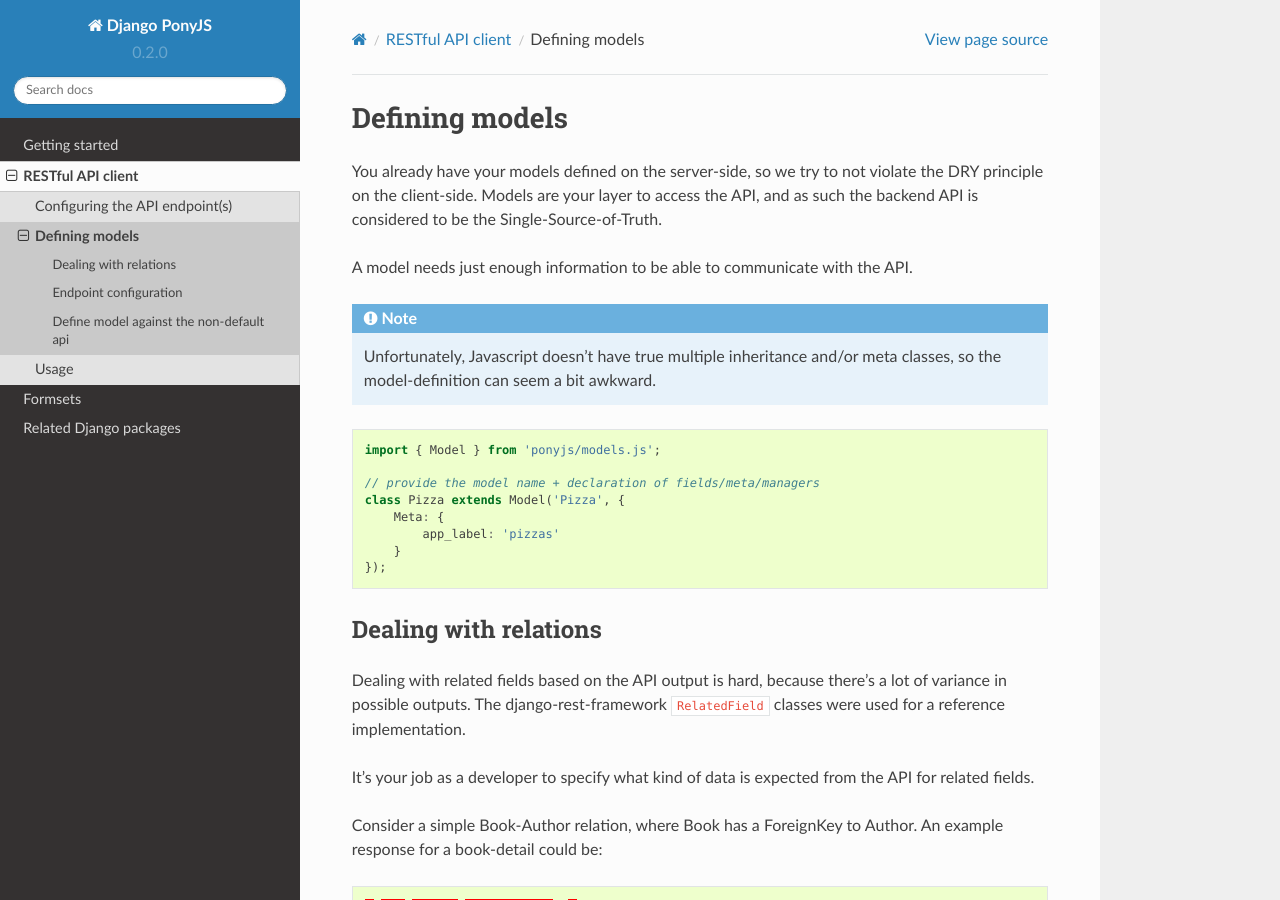
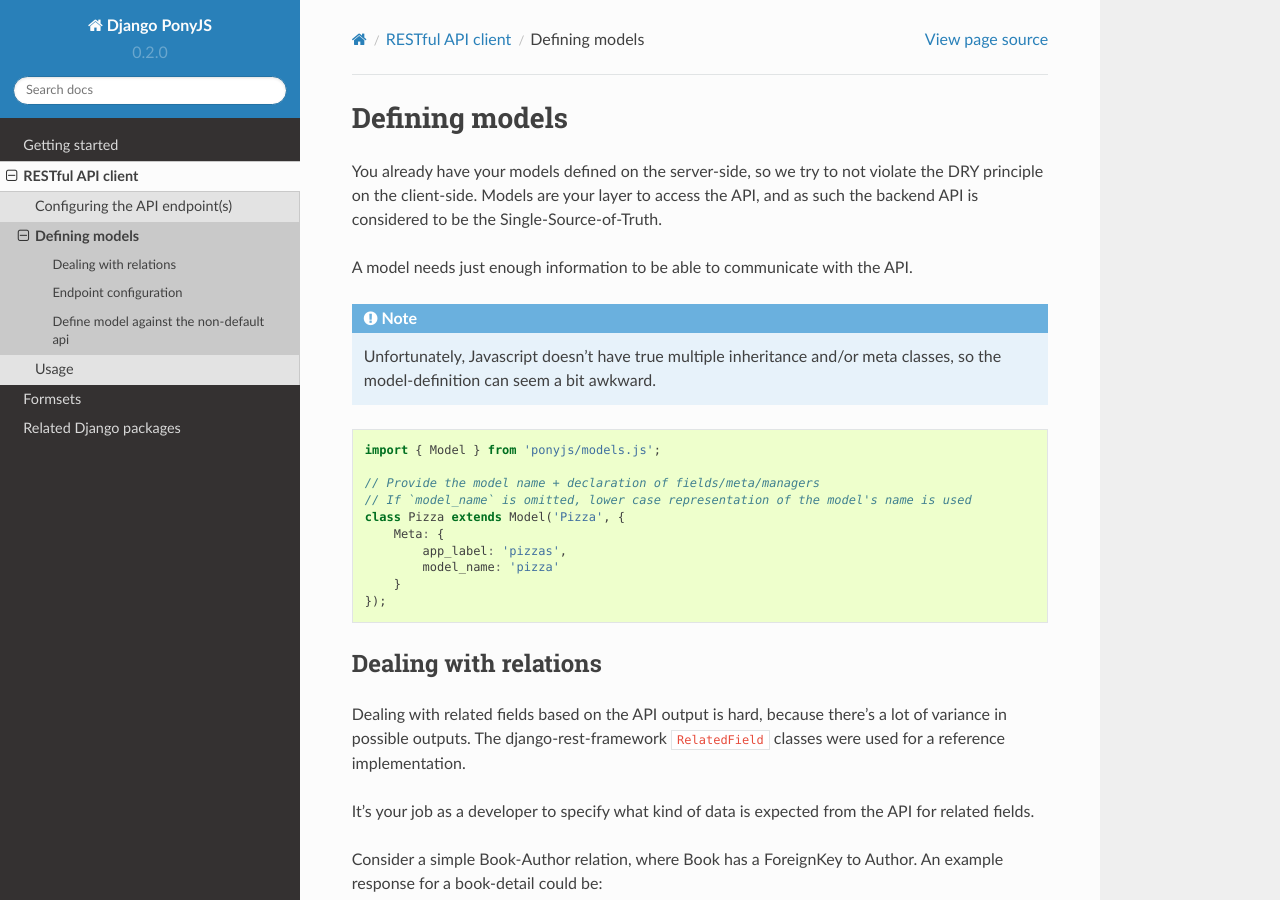
Before and after one commit to sergei-maertens/django-ponyjs, a Sphinx documentation site: the page built from docs/rest_client/models.rst, in a window 1280 px wide and 900 px high. Built offline with Sphinx 7.4.7 and the Read the Docs theme 2.0.0, drawn with Linux system fonts in a browser that asks for light colours.

```diff
--- a/docs/rest_client/models.rst
+++ b/docs/rest_client/models.rst
@@ -20,10 +20,12 @@
 
    import { Model } from 'ponyjs/models.js';
 
-   // provide the model name + declaration of fields/meta/managers
+   // Provide the model name + declaration of fields/meta/managers
+   // If `model_name` is omitted, lower case representation of the model's name is used
    class Pizza extends Model('Pizza', {
        Meta: {
-           app_label: 'pizzas'
+           app_label: 'pizzas',
+           model_name: 'pizza'
        }
    });
 
```
Also changed, not shown: 2 other files.
